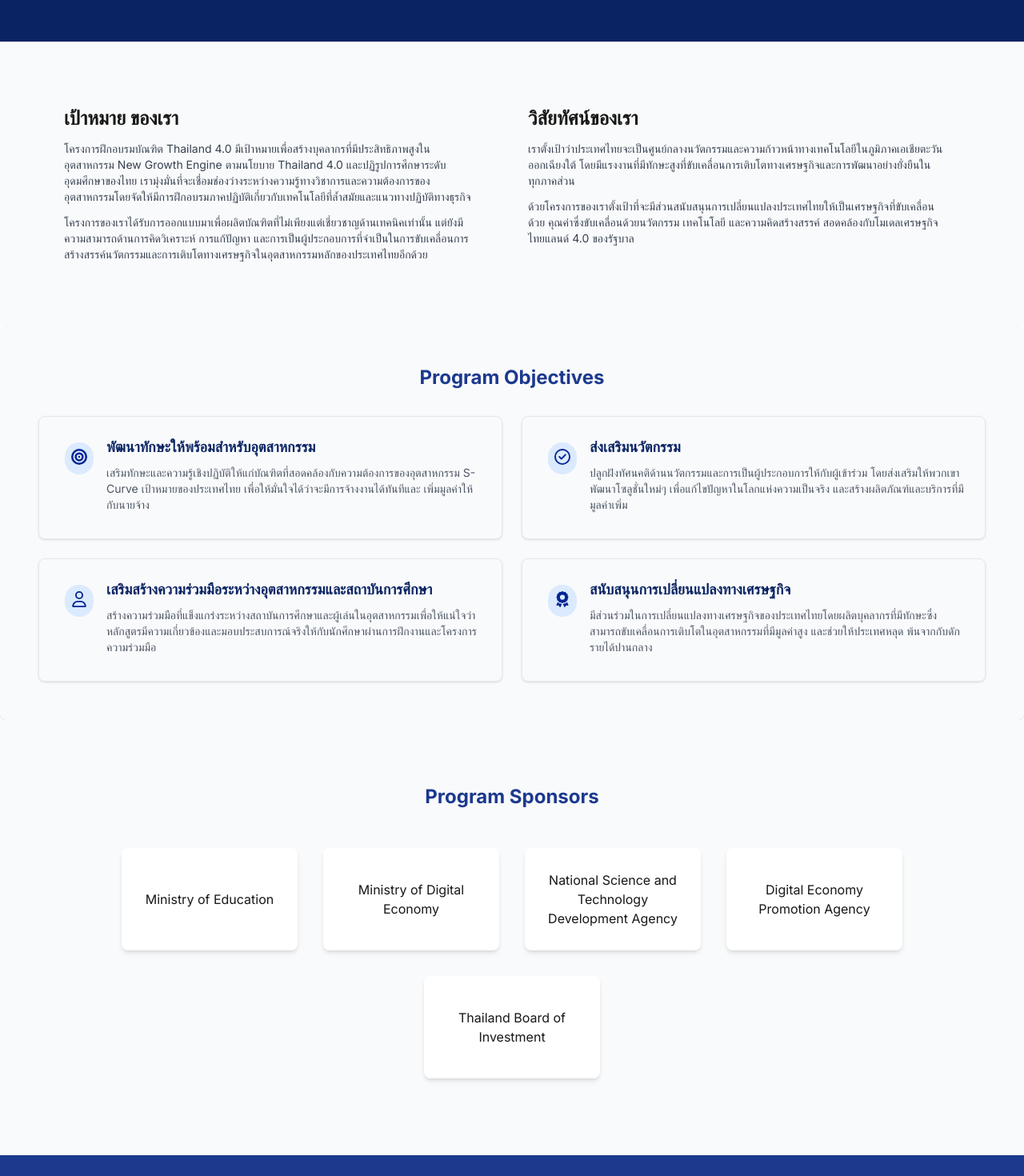
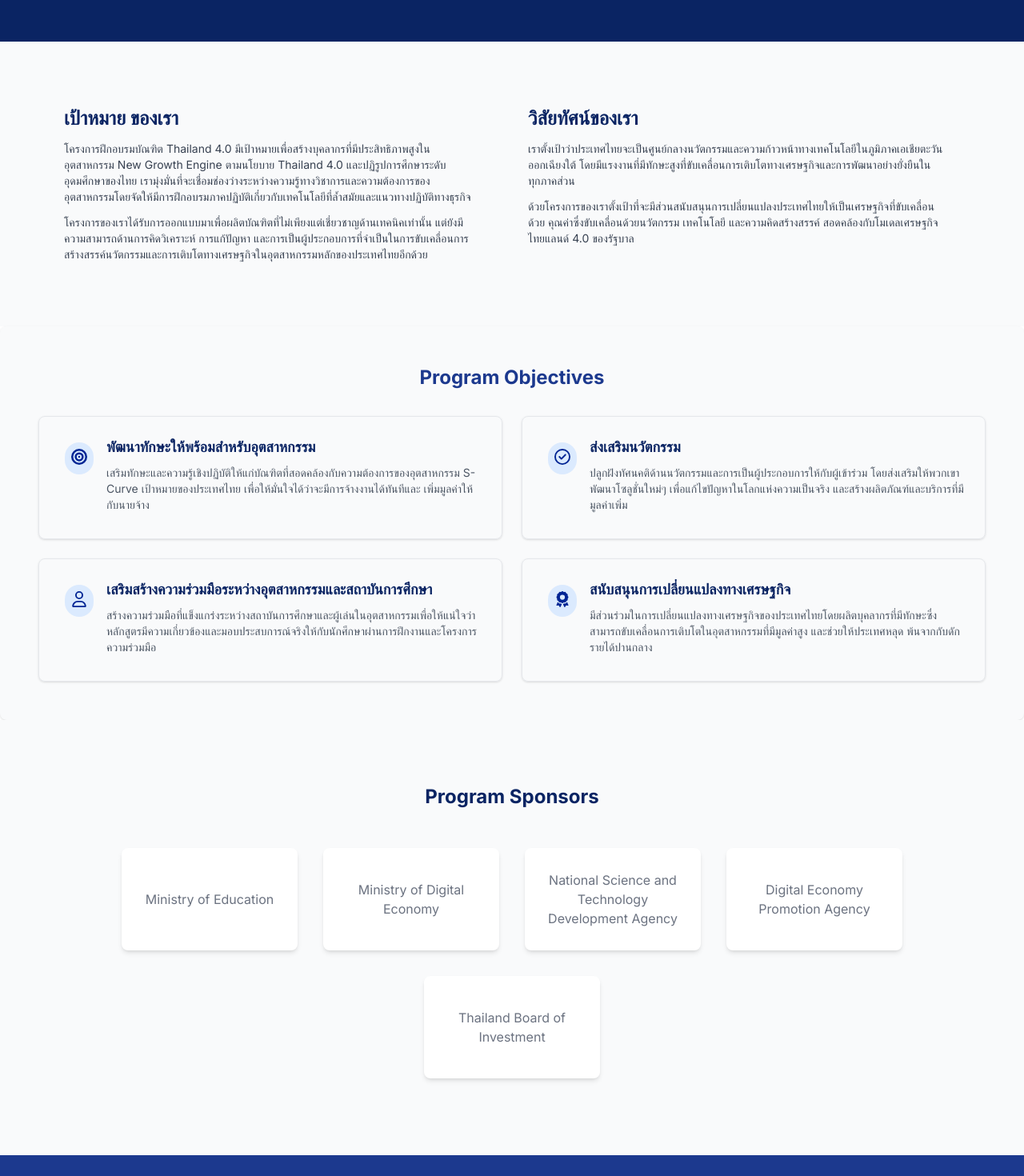
Before and after one commit to dinsorkot-sk/new-growth-front-end, a Next.js app: page /about in a window 1280 px wide. Shown: the part 300-1770 px from the top of the page at 80% size. Built offline with nearby package versions, Linux system fonts and the light colour scheme.

Commit message:
fix about page

```diff
--- a/src/app/about/page.tsx
+++ b/src/app/about/page.tsx
@@ -12,12 +12,12 @@ export default function Home() {
     </div>
     <div className=" bg-[#F9FAFB] p-10 md:p-20 grid grid-cols-1 md:grid-cols-2">
         <div className="pr-0 md:pr-10 ">
-            <div className="text-2xl font-bold">เป้าหมาย ของเรา</div>
+            <div className="text-2xl font-bold text-[#0A2463]">เป้าหมาย ของเรา</div>
             <div className="mt-3 text-sm text-[#374151]" >โครงการฝึกอบรมบัณฑิต Thailand 4.0 มีเป้าหมายเพื่อสร้างบุคลากรที่มีประสิทธิภาพสูงในอุตสาหกรรม New Growth Engine ตามนโยบาย Thailand 4.0 และปฏิรูปการศึกษาระดับอุดมศึกษาของไทย เรามุ่งมั่นที่จะเชื่อมช่องว่างระหว่างความรู้ทางวิชาการและความต้องการของอุตสาหกรรมโดยจัดให้มีการฝึกอบรมภาคปฏิบัติเกี่ยวกับเทคโนโลยีที่ล้ำสมัยและแนวทางปฏิบัติทางธุรกิจ</div>
             <div className="text-sm mt-3 text-[#374151]">โครงการของเราได้รับการออกแบบมาเพื่อผลิตบัณฑิตที่ไม่เพียงแต่เชี่ยวชาญด้านเทคนิคเท่านั้น แต่ยังมีความสามารถด้านการคิดวิเคราะห์ การแก้ปัญหา และการเป็นผู้ประกอบการที่จำเป็นในการขับเคลื่อนการสร้างสรรค์นวัตกรรมและการเติบโตทางเศรษฐกิจในอุตสาหกรรมหลักของประเทศไทยอีกด้วย</div>
         </div>
         <div className="px-0 md:px-5  mt-5 md:mt-0 ">
-        <div className="text-2xl font-bold">วิสัยทัศน์ของเรา</div>
+        <div className="text-2xl font-bold text-[#0A2463]">วิสัยทัศน์ของเรา</div>
         <div className="mt-3 text-sm text-[#374151]">เราตั้งเป้าว่าประเทศไทยจะเป็นศูนย์กลางนวัตกรรมและความก้าวหน้าทางเทคโนโลยีในภูมิภาคเอเชียตะวันออกเฉียงใต้ โดยมีแรงงานที่มีทักษะสูงที่ขับเคลื่อนการเติบโตทางเศรษฐกิจและการพัฒนาอย่างยั่งยืนใน ทุกภาคส่วน</div>
         <div className="text-sm mt-3 text-[#374151]">ด้วยโครงการของเราตั้งเป้าที่จะมีส่วนสนับสนุนการเปลี่ยนแปลงประเทศไทยให้เป็นเศรษฐกิจที่ขับเคลื่อนด้วย คุณค่าซึ่งขับเคลื่อนด้วยนวัตกรรม เทคโนโลยี และความคิดสร้างสรรค์ สอดคล้องกับโมเดลเศรษฐกิจไทยแลนด์ 4.0 ของรัฐบาล</div>
         </div>
@@ -99,26 +99,26 @@ export default function Home() {
       </div>
     </div>
     <div className=" bg-[#F9FAFB] p-10 md:p-20 ">
-    <h2 className="text-center text-2xl font-bold text-blue-900 mb-8">Program Sponsors</h2>
+    <h2 className="text-center text-2xl font-bold text-[#0A2463] mb-8">Program Sponsors</h2>
     <div className="flex flex-wrap justify-center">
     <div className="text-center w-55 h-32 p-5 bg-white shadow-md rounded-lg m-4 flex items-center justify-center">
-      <div>Ministry of Education</div>
+      <div className="text-[#6B7280]">Ministry of Education</div>
     </div>
 
     <div className="text-center w-55 h-32 p-5 bg-white shadow-md rounded-lg m-4 flex items-center justify-center">
-      <div>Ministry of Digital Economy</div>
+      <div className="text-[#6B7280]">Ministry of Digital Economy</div>
     </div>
 
     <div className="text-center w-55 h-32 p-5 bg-white shadow-md rounded-lg m-4 flex items-center justify-center">
-      <div>National Science and Technology Development Agency</div>
+      <div className="text-[#6B7280]">National Science and Technology Development Agency</div>
     </div>
 
     <div className="text-center w-55 h-32 p-5 bg-white shadow-md rounded-lg m-4 flex items-center justify-center">
-      <div>Digital Economy Promotion Agency</div>
+      <div className="text-[#6B7280]">Digital Economy Promotion Agency</div>
     </div>
 
     <div className="text-center w-55 h-32 p-5 bg-white shadow-md rounded-lg m-4 flex items-center justify-center">
-      <div>Thailand Board of Investment</div>
+      <div className="text-[#6B7280]">Thailand Board of Investment</div>
     </div>
   </div>
     </div>
```
